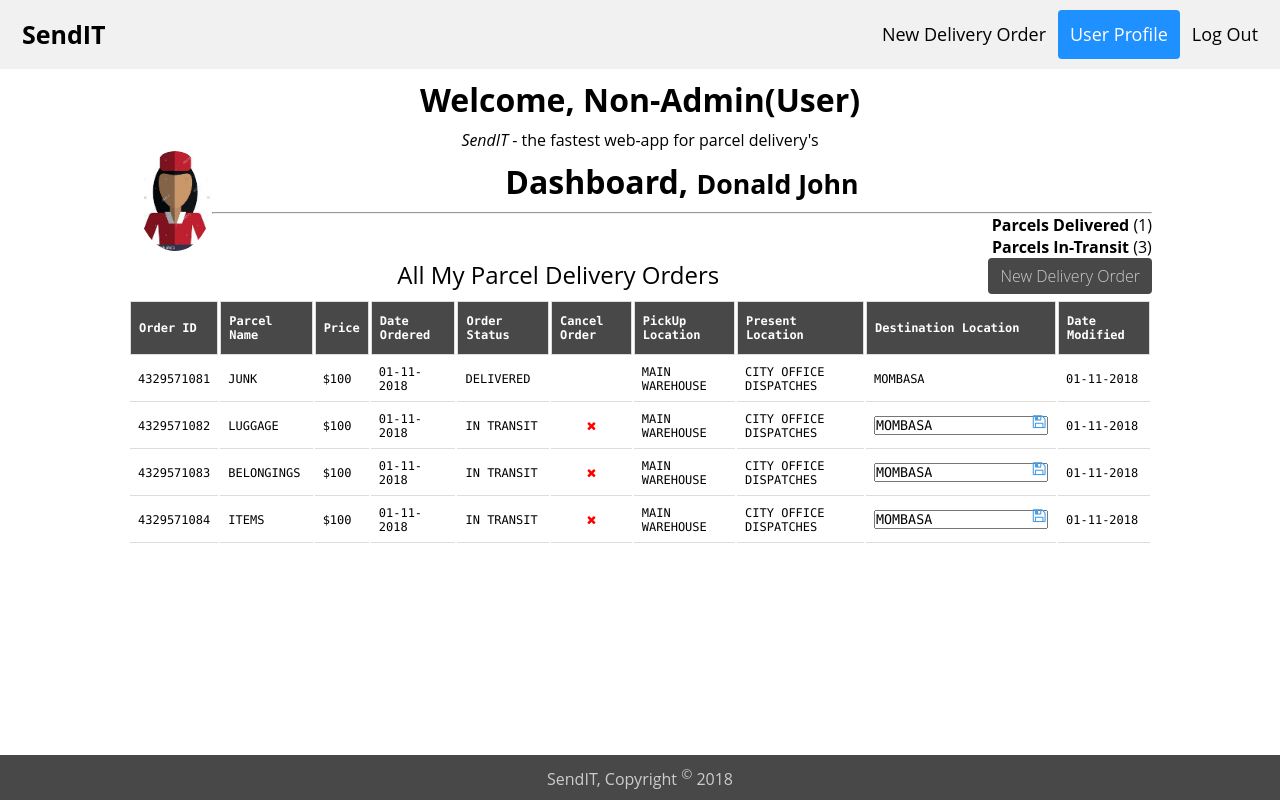
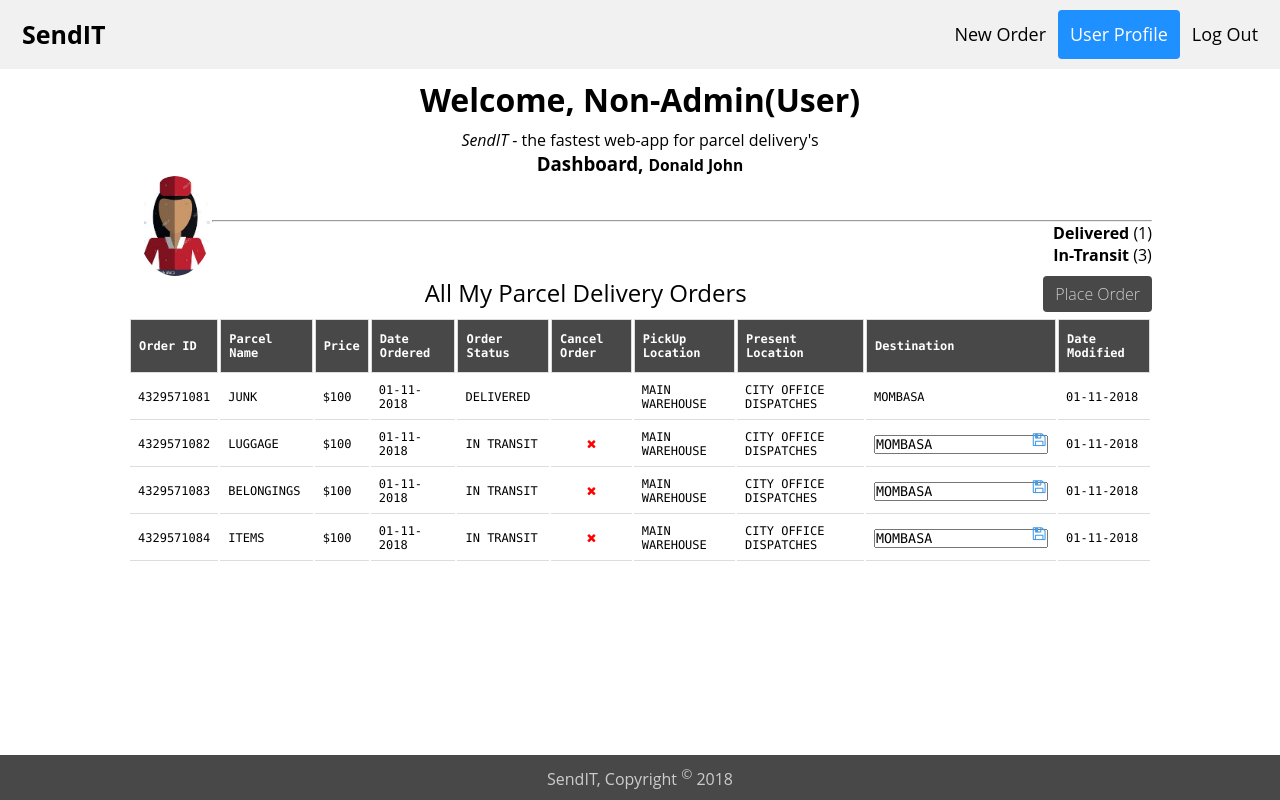
Before and after one commit to koitoror/SendIT, a plain HTML site: page UI/profile.html in a window 1280 px wide. Drawn offline with Linux system fonts and the light colour scheme.

Commit message:
[Feature #161907301] Float centre header and change content areas

```diff
--- a/UI/profile.html
+++ b/UI/profile.html
@@ -19,7 +19,7 @@
     <div class="header">
         <a href="index.html" class="logo">SendIT</a>
         <div class="header-right">
-            <a href="order.html">New Delivery Order</a>
+            <a href="order.html">New Order</a>
             <a class="active" href="profile.html">User Profile</a>
             <a href="index.html">Log Out</a>
 
@@ -27,23 +27,20 @@
         </div>
     </div>
 
-    <div>
 
+    <section id="dashboard">
         <h2>Welcome, Non-Admin(User)</h2>
         <p><em>SendIT</em> - the fastest web-app for parcel delivery's</p>
-
-    </div>
-
-    <section id="dashboard">
+        <h3>Dashboard, <small>Donald John</small></h3>
         <div class="container">
             <div id="avatar">
                 <img src="static/images/attendant-avatar.jpg" alt="Image">
             </div>
-            <h2>Dashboard, <small>Donald John</small></h2>
+            <br><br>
             <hr>
             <div class="float-right">
-                <p><b>Parcels Delivered </b>(1)</p>
-                <p><b>Parcels In-Transit </b>(3)</p>
+                <p><b>Delivered </b>(1)</p>
+                <p><b>In-Transit </b>(3)</p>
             </div>
 
         </div>
@@ -52,7 +49,7 @@
     <section>
         <div class="container">
             <div>
-                <a href="order.html" class="button bg-dark float-right">New Delivery Order</a>
+                <a href="order.html" class="button bg-dark float-right">Place Order</a>
             </div>
             <legend>All My Parcel Delivery Orders</legend>
             <div>
@@ -67,7 +64,7 @@
                             <th>Cancel Order</th>
                             <th>PickUp Location</th>
                             <th>Present Location</th>
-                            <th>Destination Location</th>
+                            <th>Destination</th>
                             <th>Date Modified</th>
 
                             </tr>
```
